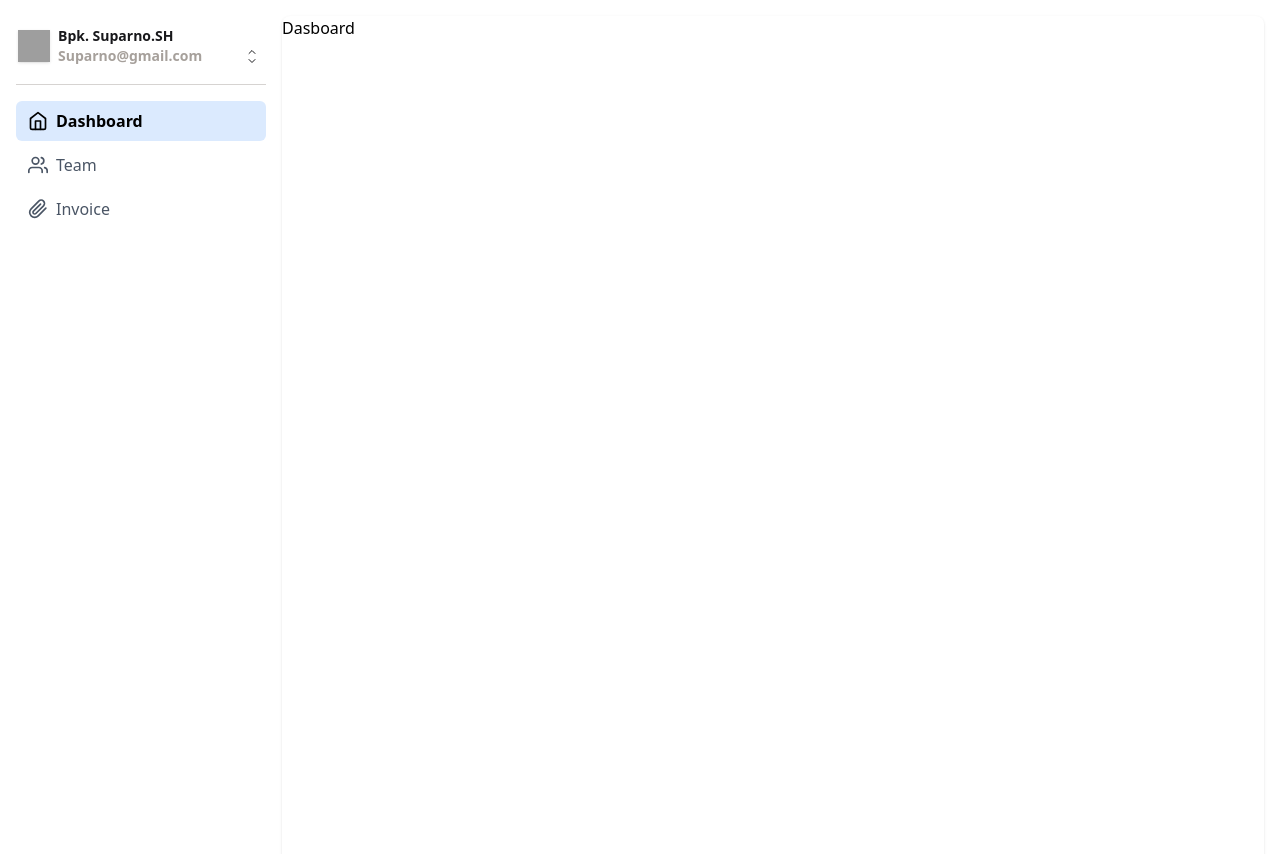
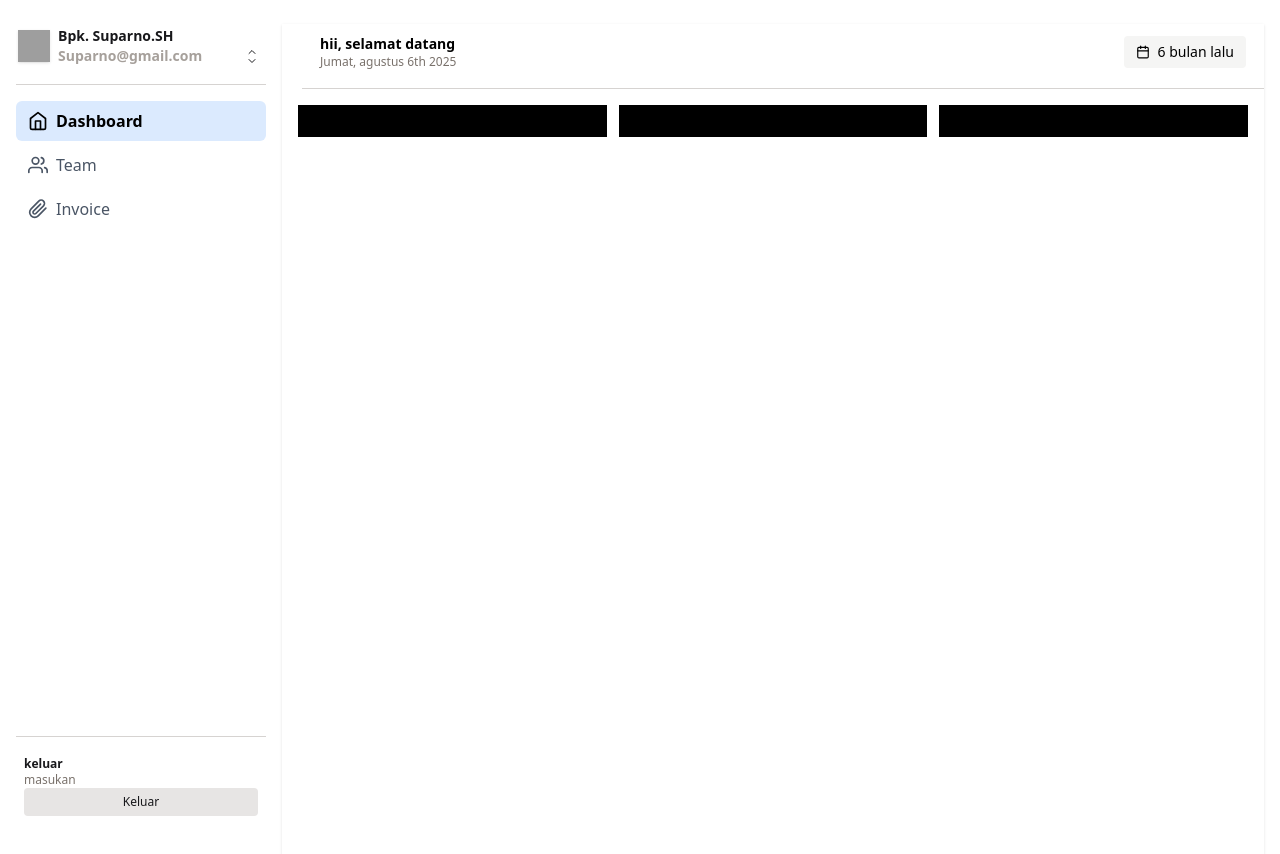
Before and after one commit to seeusyahwork-lgtm/Rumahku, a React (Vite) app in the folder client/: page / in a window 1280 px wide. Shown: the top 854 px of the page. Built offline with nearby package versions, Linux system fonts and the light colour scheme; grey boxes are pictures that could not be loaded.

Commit message:
design lanjutan dasboard topbar,Grid, plan, sidebar juga sudah selesai

```diff
--- a/client/src/komponen/Dashboard/Dasboard.jsx
+++ b/client/src/komponen/Dashboard/Dasboard.jsx
@@ -1,8 +1,13 @@
 import React from 'react'
+import { TopBar } from './TopBar'
+import { Grid } from './Grid'
 
 const Dasboard = () => {
   return (
-    <div className='bg-white rounded-lg pb-4 shadow h-[200vh] text-black' >Dasboard</div>
+    <div className='border-b  mb-4 mt-2 pb-4 border-stone-300 shadow h-[200vh] text-black' >
+    <TopBar/>
+    <Grid/>
+    </div>
   )
 }
 
--- /dev/null
+++ b/client/src/komponen/Dashboard/Grid.jsx
@@ -0,0 +1,11 @@
+import React from 'react'
+import { StatCards } from './StatCards'
+
+export const Grid = () => {
+  return (
+    <div className='px-4 grid gap-3 grid-cols-12'>
+
+    <StatCards/>
+    </div>
+  )
+}
--- /dev/null
+++ b/client/src/komponen/Dashboard/StatCards.jsx
@@ -0,0 +1,15 @@
+import React from "react";
+
+export const StatCards = () => {
+  return (
+    <>
+      <Card />
+      <Card />
+      <Card />
+    </>
+  );
+};
+
+const Card = () => {
+  return <div className="p-4 bg-black col-span-4"></div>;
+};
--- /dev/null
+++ b/client/src/komponen/Dashboard/TopBar.jsx
@@ -0,0 +1,22 @@
+import React from "react";
+import { FiCalendar } from "react-icons/fi";
+
+export const TopBar = () => {
+  return (
+    <div className="border-b px-4 ml-5 mb-4 mt-2 pb-4 border-stone-300">
+      <div className="flex items-center justify-between p-0.5">
+        <div>
+          <span className="text-sm font-bold block">hii, selamat datang </span>
+          <span className="text-xs block text-stone-500">
+            {" "}
+            Jumat, agustus 6th 2025
+          </span>
+        </div>
+        <button className="flex text-sm items-center gap-2 bg-stone-100 transition-colors hover:bg-violet-100 hover:text-teal-300 px-3 py-1.5 rounded">
+          <FiCalendar />
+          <span>6 bulan lalu</span>
+        </button>
+      </div>
+    </div>
+  );
+};
--- /dev/null
+++ b/client/src/komponen/Sidebar/Plan.jsx
@@ -0,0 +1,17 @@
+import React from "react";
+
+export const Plan = () => {
+  return (
+    <div className="flex sticky top-[calc(100vh_-_48px_-_16px)] flex-col h-20 border-t px-2 border-stone-300 justify-end text-xs">
+      <div className="flex items-center justify-between">
+        <di>
+          <p className="font-bold">keluar</p>
+          <p className="text-stone-500">masukan</p>
+        </di>
+      </div>
+      <button className="px-2 py-1.5 font-medium bg-stone-200 hover:bg-stone-300  transition-colors rounded">
+        Keluar
+      </button>
+    </div>
+  );
+};
--- a/client/src/komponen/Sidebar/Sidebar.jsx
+++ b/client/src/komponen/Sidebar/Sidebar.jsx
@@ -1,6 +1,7 @@
 import React from 'react'
 import { AkunToggle } from './AkunToggle'
 import { RouteSelect } from './RouteSelect'
+import { Plan } from './Plan'
 
 const Sidebar
   = () => {
@@ -13,6 +14,8 @@ const Sidebar
           <RouteSelect/>
         </div>
         {/* membuat : rencanan toggle  */}
+
+        <Plan/>
       </div>
     )
   }
--- a/client/src/page.jsx
+++ b/client/src/page.jsx
@@ -8,5 +8,6 @@ export const Page = () => {
     <Sidebar/>
     <Dasboard/>
     </main>
+
   )
 }
```
